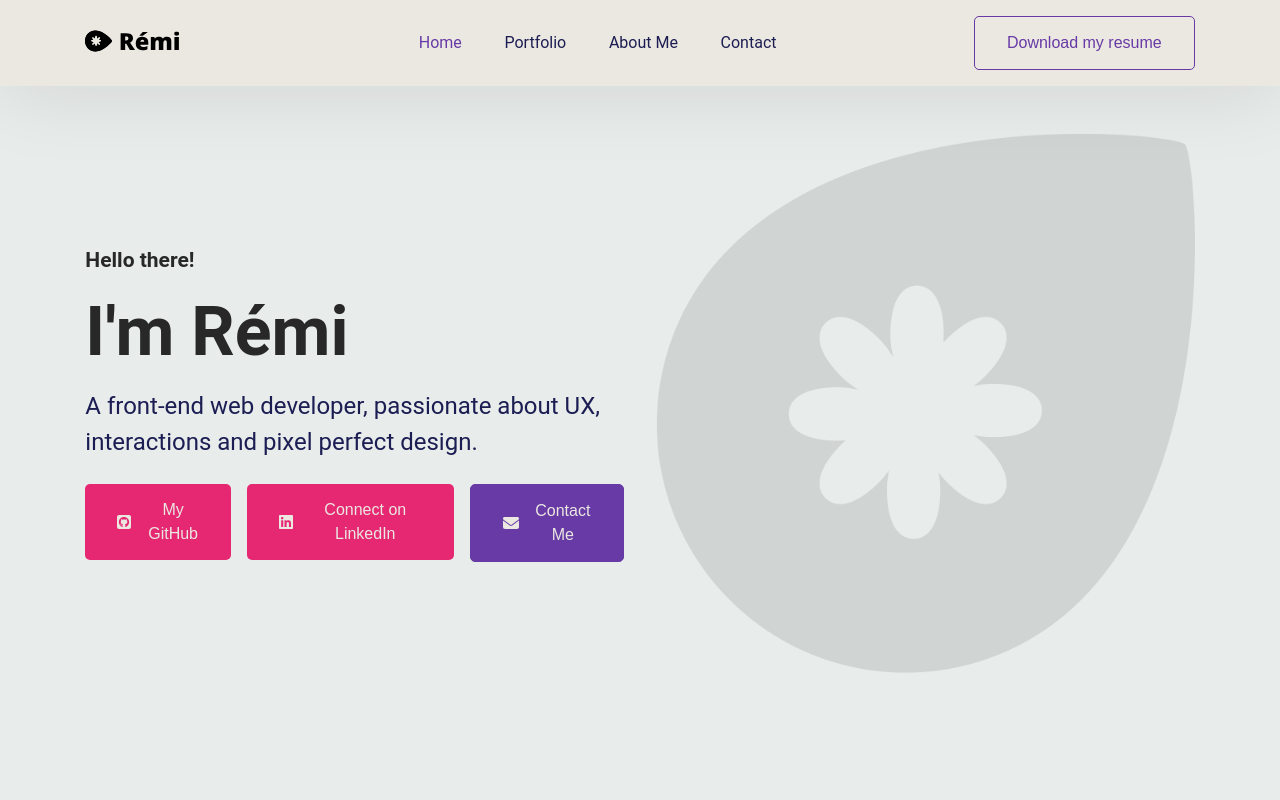
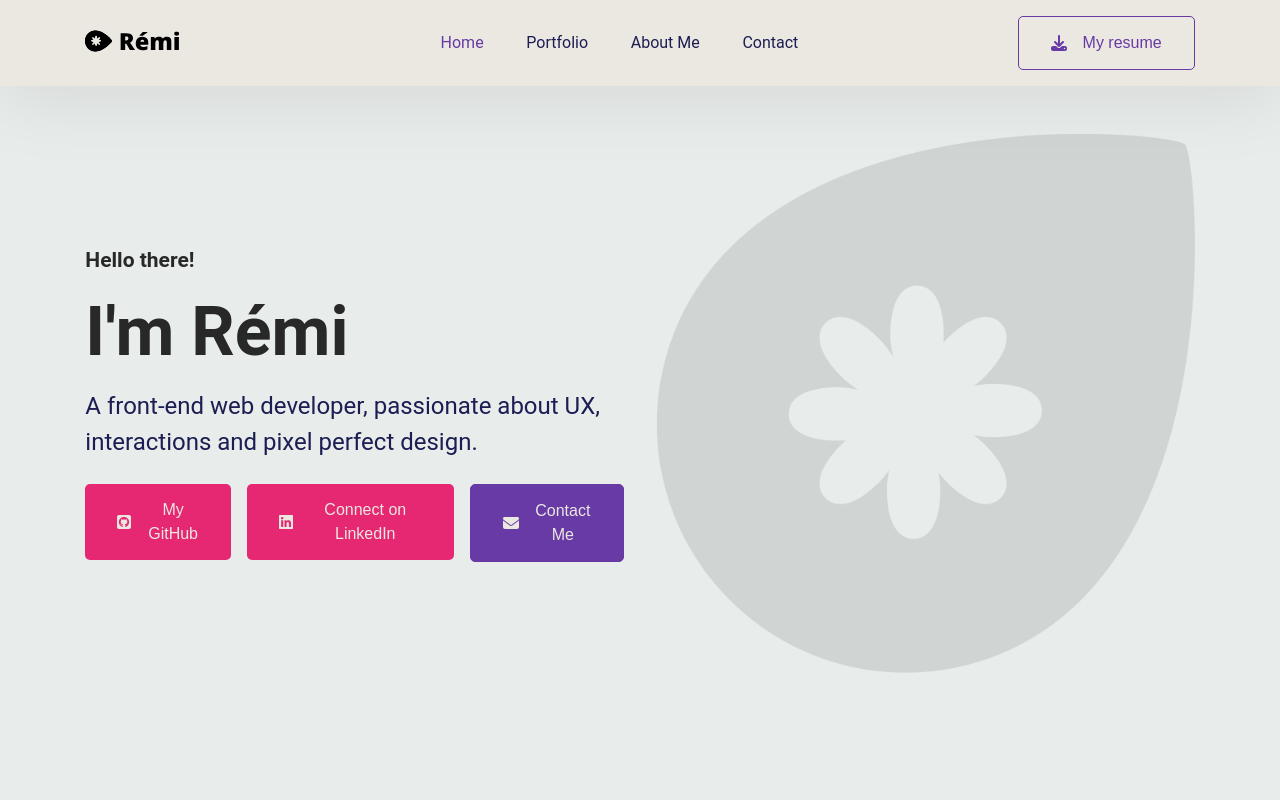
Before and after one commit to remilavigne/portfolio-2024, a React (Create React App) app: page / in a window 1280 px wide. Shown: the top 800 px of the page. Built offline with nearby package versions, Linux system fonts and the light colour scheme.

Commit message:
download button updated with new icon

```diff
--- a/src/Pages/Home/DownloadButton.jsx
+++ b/src/Pages/Home/DownloadButton.jsx
@@ -1,4 +1,7 @@
 import React from 'react';
+
+import { FontAwesomeIcon } from '@fortawesome/react-fontawesome'
+import { faDownload} from '@fortawesome/free-solid-svg-icons'
 
 const DownloadButton = () => {
   const handleDownload = () => {
@@ -22,8 +25,9 @@ const DownloadButton = () => {
   };
 
   return (
-    <button onClick={handleDownload} className="btn btn-outline-primary">
-      Download my resume
+    <button onClick={handleDownload} className="btn btn-outline-primary btn-contact">
+      <FontAwesomeIcon icon={faDownload} />
+      My resume
     </button>
   );
 };
```
